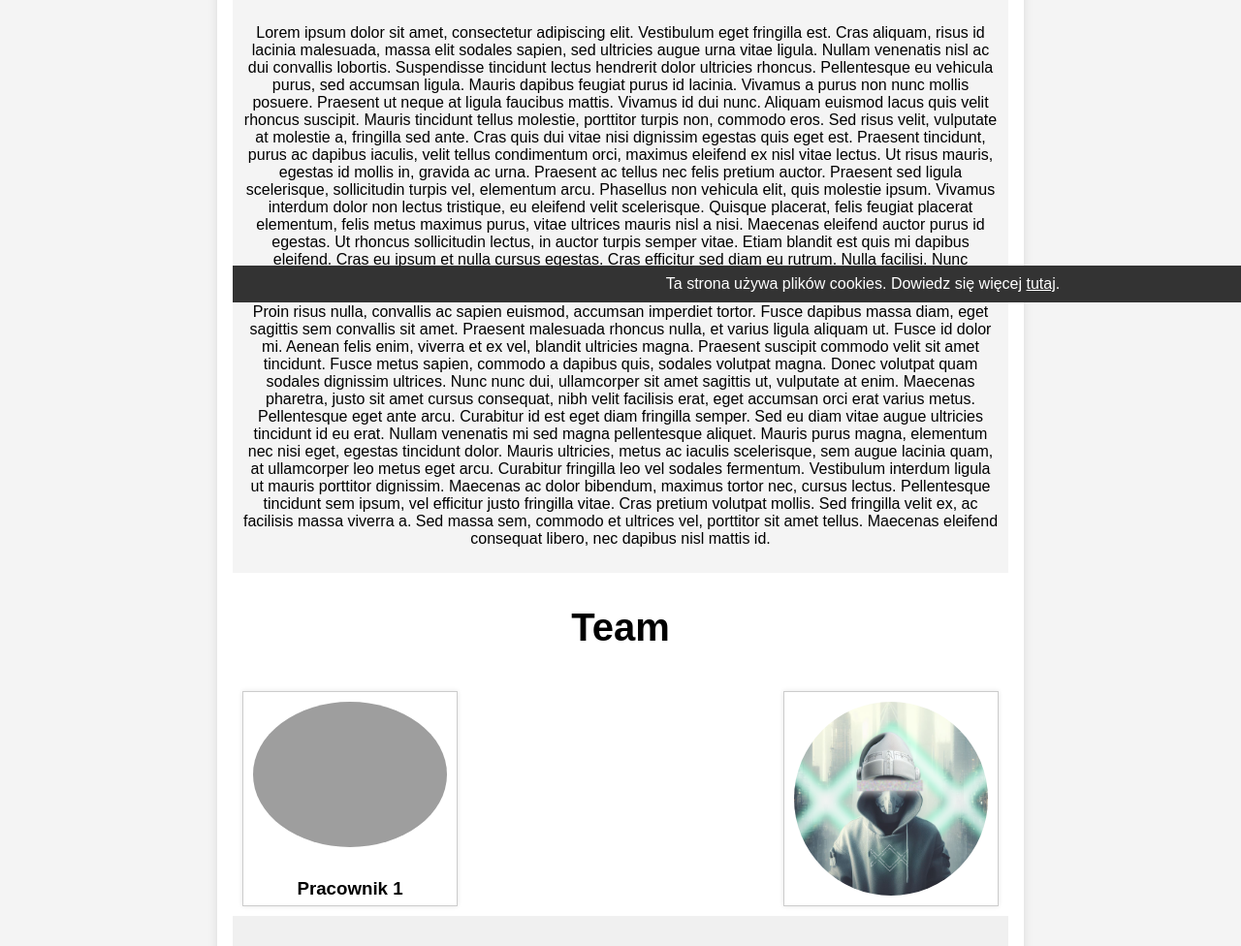
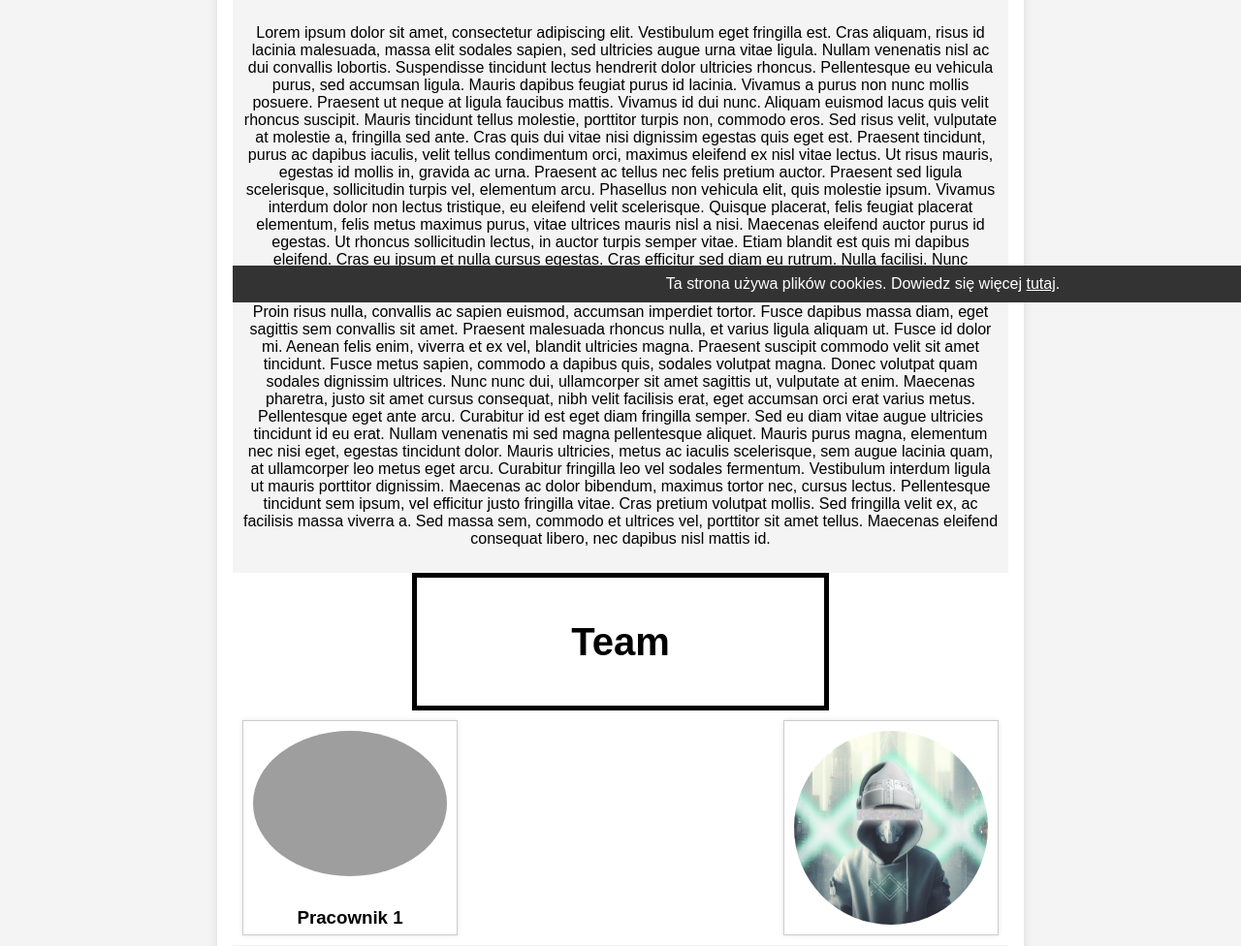
Before and after one commit to HexitRely/hexitrely.github.io, a PHP site: page / in a window 1280 px wide. Shown: the part 488-1464 px from the top of the page at 97% size. Run offline with PHP 8.4, Linux system fonts and the light colour scheme; some web fonts are replaced; grey boxes are pictures that could not be loaded.

Commit message:
Update styles.css

```diff
--- a/styles.css
+++ b/styles.css
@@ -200,3 +200,9 @@ button {
     font-weight: bold; /* Pogrubienie tekstu */
     font-size: 40px; /* Ustawienie rozmiaru tekstu na 40px */
 }
+.center {
+  border: 5px solid;
+  margin: auto;
+  width: 50%;
+  padding: 10px;
+}
```
